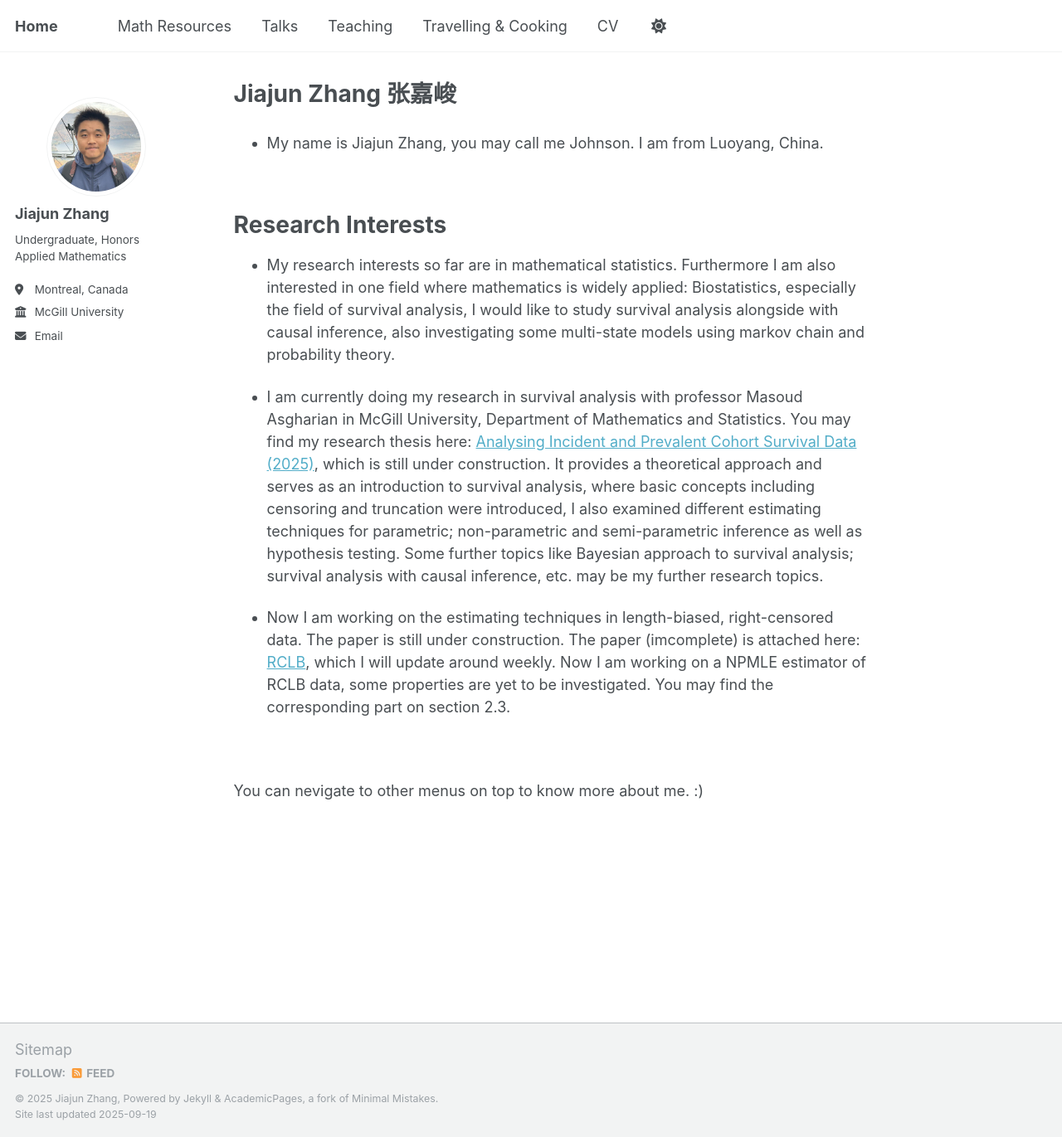
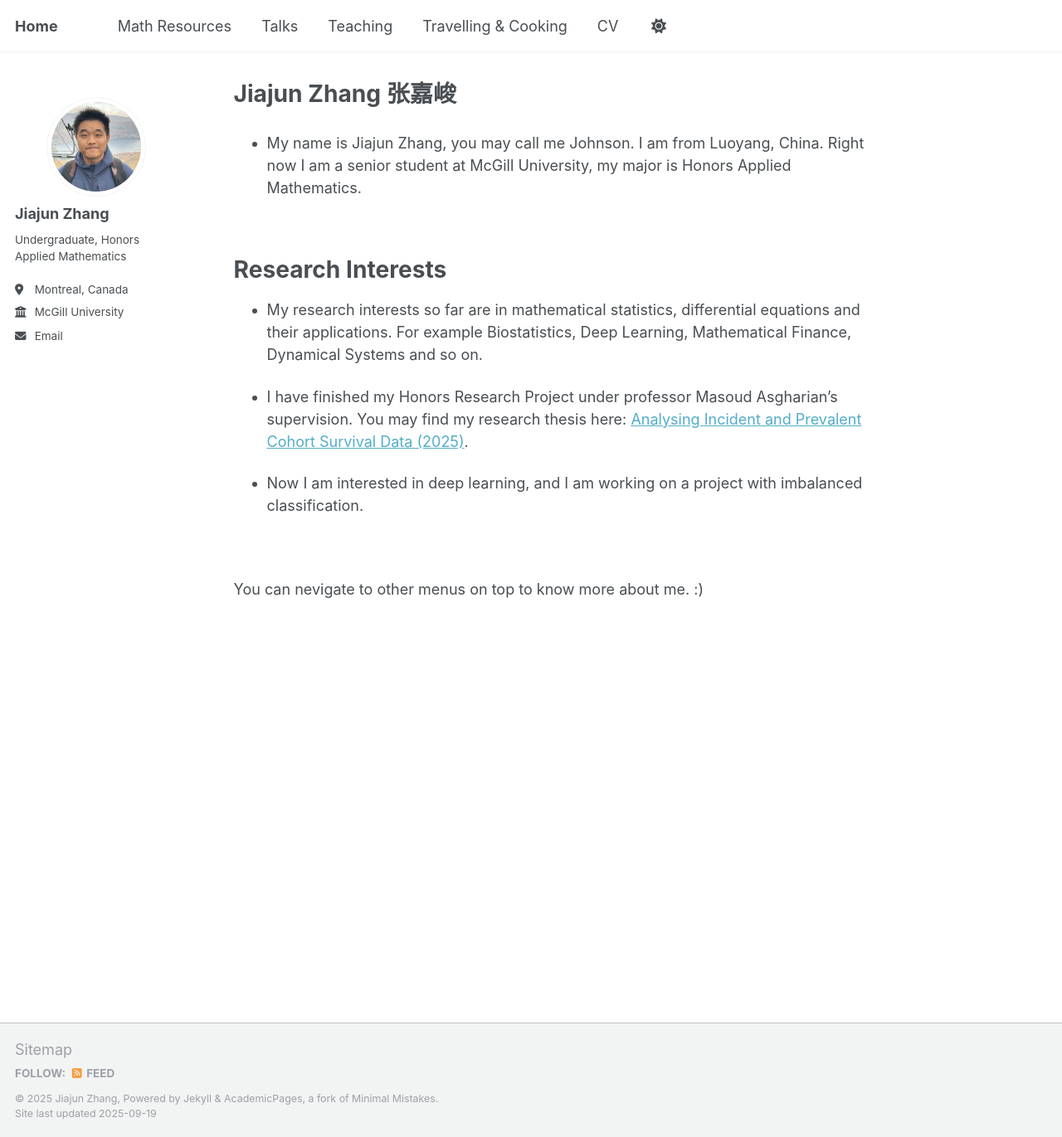
Before and after one commit to JohanssonRein/JohanssonRein.github.io, a Jekyll site: the page built from _pages/about.md, in a window 1280 px wide and 1371 px high. Shown: the whole window at 83% size. Built offline with Jekyll 4.4.1, drawn with Linux system fonts in a browser that asks for light colours.

Commit message:
Update about.md

```diff
--- a/_pages/about.md
+++ b/_pages/about.md
@@ -7,7 +7,7 @@ redirect_from:
   - /about.html
 ---
 
-* My name is Jiajun Zhang, you may call me Johnson. I am from Luoyang, China.
+* My name is Jiajun Zhang, you may call me Johnson. I am from Luoyang, China. Right now I am a senior student at McGill University, my major is Honors Applied Mathematics.
 
 
 
@@ -15,14 +15,13 @@ redirect_from:
 
 # Research Interests
 
-* My research interests so far are in mathematical statistics. Furthermore I am also interested in one field where mathematics is widely applied:  Biostatistics, especially the field of survival analysis, I would like to study survival analysis alongside with causal inference, also investigating some multi-state models using markov chain and probability theory.
+* My research interests so far are in mathematical statistics, differential equations and their applications. For example Biostatistics, Deep Learning, Mathematical Finance, Dynamical Systems and so on.
 
-* I am currently doing my research in survival analysis with professor Masoud Asgharian in McGill University, Department of Mathematics and Statistics. You may find my research thesis here: [Analysing Incident and Prevalent Cohort Survival Data (2025)](/files/survivalanalysis.pdf),
-which is still under construction. It provides a theoretical approach and serves as an introduction to
-survival analysis, where basic concepts including censoring and truncation were introduced, I also examined different estimating techniques for parametric; non-parametric and semi-parametric inference as well as hypothesis testing. Some further topics like Bayesian approach to survival analysis;
-survival analysis with causal inference, etc. may be my further research topics.
+* I have finished my Honors Research Project under professor Masoud Asgharian's supervision. You may find my research thesis here: [Analysing Incident and Prevalent Cohort Survival Data (2025)](/files/survivalanalysis.pdf).
 
-* Now I am working on the estimating techniques in length-biased, right-censored data. The paper is still under construction. The paper (imcomplete) is attached here: [RCLB](/files/rclb.pdf), which I will update around weekly. Now I am working on a NPMLE estimator of RCLB data, some properties are yet to be investigated. You may find the corresponding part on section 2.3.
+* Now I am interested in deep learning, and I am working on a project with imbalanced classification.
+
+
 
 <br>
 
```
